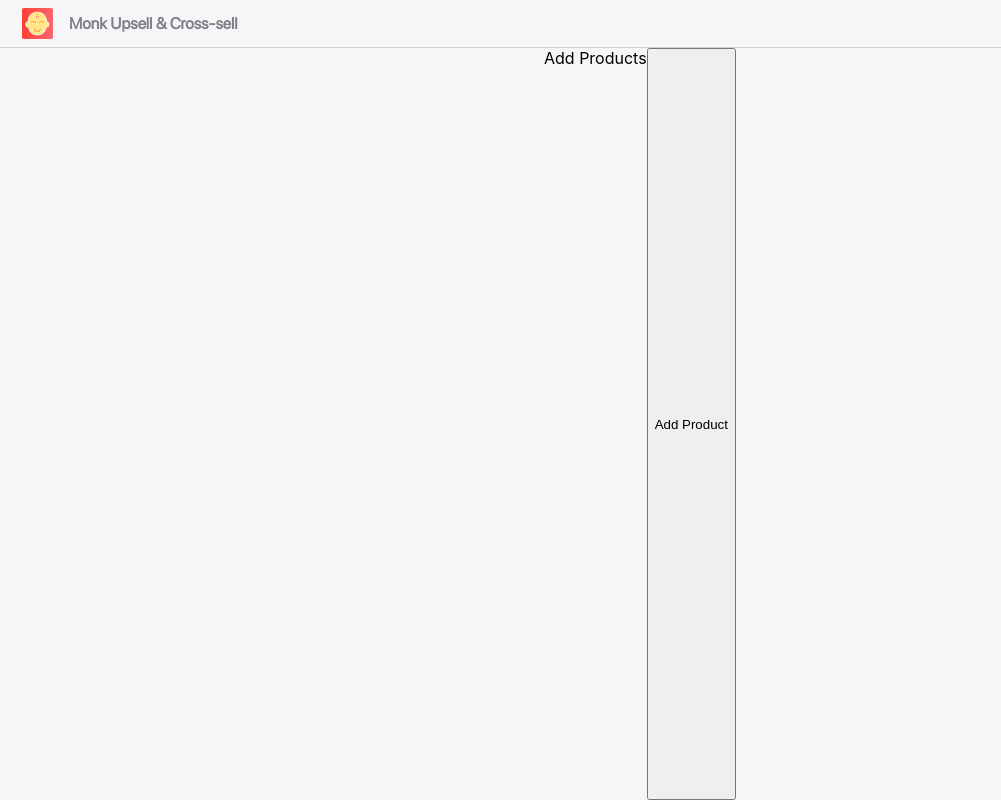
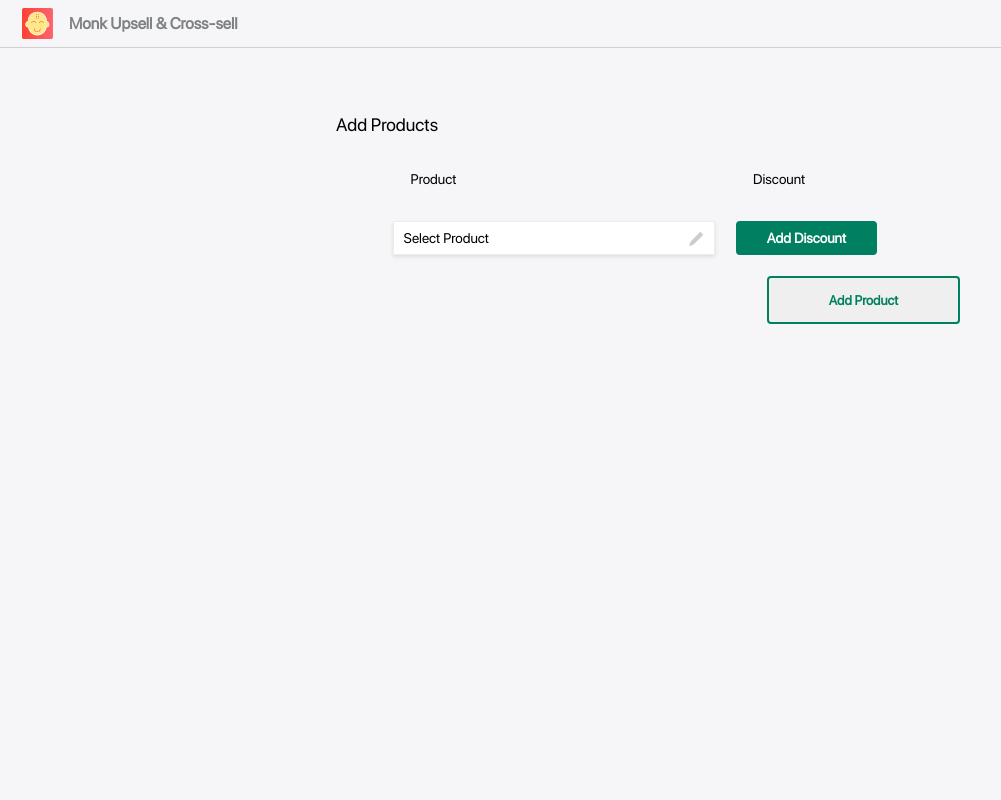
Before and after one commit to abhishek-shigavan/e-commerce-store-owner-frontend, a React (Create React App) app: page / in a window 1280 px wide. Shown: the whole page, without its empty margins (0-1001 px from the left). Built offline with nearby package versions, Linux system fonts and the light colour scheme.

Commit message:
MODIFIED: added functionality to display & add product

```diff
--- a/src/components/ProductList/ProductList.jsx
+++ b/src/components/ProductList/ProductList.jsx
@@ -1,7 +1,15 @@
 import "./ProductList.scss"
 import logo from "../../assets/monklogo.svg"
+import penIcon from "../../assets/pen_icon.svg"
+import { useState } from "react"
 
 function ProductList () {
+    const [listOfProducts, setListOfProducts] = useState([{product: "", discount: null}])
+
+    const handleAddProduct = () => {
+        setListOfProducts([...listOfProducts, {product: "", discount: null}])
+    }
+
     return (
         <main className="product-list-main-cnt">
             <header className="product-list-header-cnt">
@@ -9,8 +17,26 @@ function ProductList () {
                 <span>Monk Upsell & Cross-sell</span>
             </header>
             <section className="product-list-content-cnt">
-                <span>Add Products</span>
-                <button>Add Product</button>
+                <div className="add-products-main-cnt">
+
+                    <span>Add Products</span>
+                    <div className="products-list-head-row">
+                        <div></div>
+                        <div><span>Product</span></div>
+                        <div><span>Discount</span></div>
+                    </div>
+                    {listOfProducts.map((item) =>
+                        <div className="products-list-data-row">
+                            <div></div>
+                            <div className="list-product-title-cnt">
+                                <span>{item.product.length > 0 ? item.product : "Select Product"}</span>
+                                <img src={penIcon} alt="Pencil Icon" />
+                            </div>
+                            <div><button>Add Discount</button></div>
+                        </div>
+                    )}
+                    <button onClick={handleAddProduct}>Add Product</button>
+                </div>
             </section>
         </main>
     )
```
